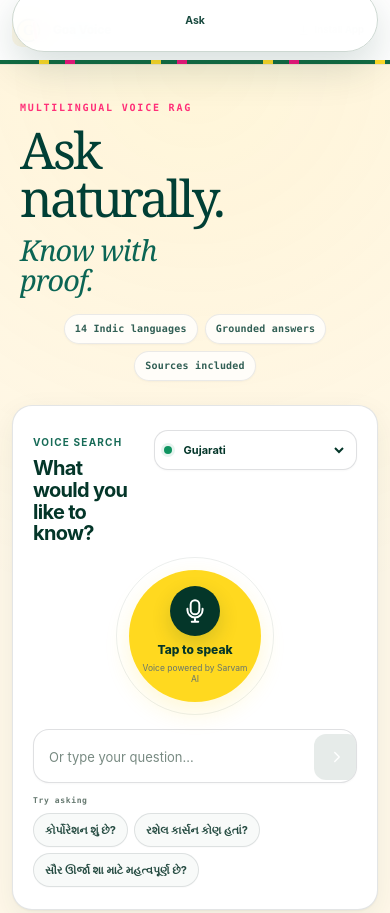
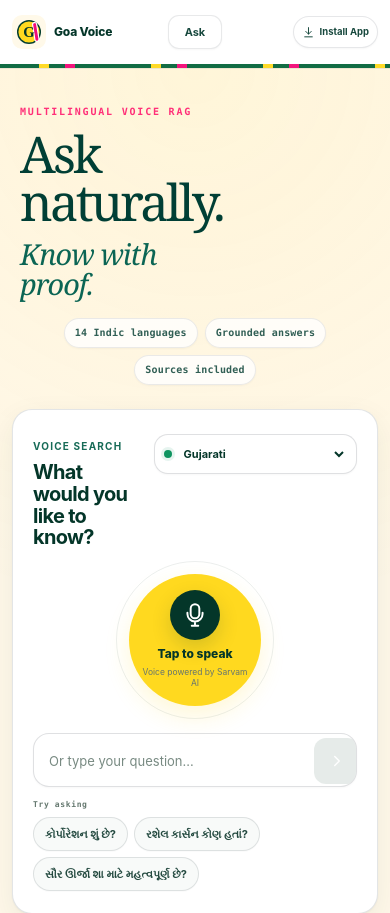
Before and after one commit to parth7881/Voice-Rag, a Next.js app: page / in a window 390 px wide. Shown: the top 913 px of the page. Built offline with nearby package versions, Linux system fonts and the light colour scheme.

Commit message:
Restore single-layer mobile app header

```diff
--- a/app/polish.css
+++ b/app/polish.css
@@ -12,7 +12,7 @@
 /* Header: simple, restrained, product-like. */
 .site-header {
   height: 76px;
-  background: rgba(255, 255, 255, 0.97);
+  background: rgba(255, 255, 255, 0.98);
   border-bottom: 0;
   box-shadow: 0 1px 0 rgba(31, 41, 55, 0.07);
   backdrop-filter: blur(16px);
@@ -84,18 +84,15 @@
   letter-spacing: 0.08em;
 }
 
-/* Legacy PP control must never return if stale HTML/CSS is cached. */
 .avatar {
   display: none !important;
 }
 
-/* Keep the Goa accent, but make it lighter and less decorative-heavy. */
 .goa-stripe {
   height: 4px;
   opacity: 0.96;
 }
 
-/* Professional surface treatment: fewer hard outlines, more tonal separation. */
 body .home-page .feature-tags span {
   border-color: rgba(31, 41, 55, 0.09);
   background: rgba(255, 255, 255, 0.78);
@@ -116,7 +113,6 @@
   background: rgba(255, 255, 255, 0.025);
 }
 
-/* Remove decorative double-outline treatment from legacy voice card if cached. */
 .voice-card::before {
   display: none !important;
 }
@@ -142,7 +138,6 @@
   outline-offset: 2px;
 }
 
-/* Tablet */
 @media (max-width: 900px) {
   .shell {
     width: min(100% - 32px, 1440px);
@@ -157,15 +152,23 @@
   }
 }
 
-/* Mobile: compact native-app-style top bar. */
+/* Mobile: one finished app-bar layer below the system status bar. */
 @media (max-width: 640px) {
   .site-header {
-    height: 64px;
+    position: sticky;
+    top: 0;
+    height: calc(68px + env(safe-area-inset-top, 0px));
+    padding-top: env(safe-area-inset-top, 0px);
+    background: #ffffff;
+    border: 0;
+    box-shadow: 0 1px 0 rgba(31, 41, 55, 0.08);
+    backdrop-filter: none;
+    -webkit-backdrop-filter: none;
   }
 
   .header-inner {
-    height: 60px;
-    grid-template-columns: minmax(0, 1fr) auto auto;
+    height: 64px;
+    grid-template-columns: minmax(0, 1fr) auto minmax(0, 1fr);
     align-items: center;
     column-gap: 8px;
   }
@@ -175,6 +178,7 @@
   }
 
   .brand {
+    justify-self: start;
     min-width: 0;
     max-width: 150px;
     gap: 8px;
@@ -182,8 +186,8 @@
   }
 
   .brand-logo {
-    width: 35px;
-    height: 35px;
+    width: 36px;
+    height: 36px;
     border-radius: 10px;
   }
 
@@ -193,40 +197,60 @@
 
   .brand-copy strong {
     display: block;
-    max-width: 86px;
+    max-width: 88px;
     overflow: hidden;
     text-overflow: ellipsis;
     white-space: nowrap;
     font-size: 13px;
+    line-height: 1.15;
   }
 
   .brand-copy small {
     display: none;
   }
 
+  /* Hard-reset the old floating mobile nav from globals.css. */
   .nav {
-    justify-self: end;
-    height: 100%;
+    position: static !important;
+    left: auto !important;
+    right: auto !important;
+    top: auto !important;
+    bottom: auto !important;
+    transform: none !important;
+    justify-self: center;
+    width: auto !important;
+    height: auto;
     display: flex;
     align-items: center;
+    gap: 0;
+    padding: 0 !important;
+    border: 0 !important;
+    border-radius: 0;
+    background: transparent !important;
+    box-shadow: none !important;
+    backdrop-filter: none !important;
+    -webkit-backdrop-filter: none !important;
+    z-index: auto;
   }
 
   .nav a,
   .nav a[aria-current="page"] {
-    min-width: 42px;
-    min-height: 34px;
-    padding: 0 8px;
-    border-radius: 8px;
-    background: transparent;
-    box-shadow: none;
+    min-width: 58px;
+    min-height: 36px;
+    padding: 0 13px;
+    border: 1px solid rgba(31, 41, 55, 0.10);
+    border-radius: 11px;
+    background: #ffffff;
+    box-shadow: 0 1px 2px rgba(0, 0, 0, 0.035);
     color: #17483d;
-    font-size: 11px;
+    font-size: 11.5px;
     font-weight: 700;
   }
 
   .nav a:hover,
   .nav a:focus-visible {
-    background: rgba(8, 102, 60, 0.055);
+    background: #f7faf8;
+    border-color: rgba(8, 102, 60, 0.18);
   }
 
   .header-actions {
@@ -252,29 +276,29 @@
 
 @media (max-width: 420px) {
   .header-inner {
-    column-gap: 5px;
+    column-gap: 6px;
   }
 
   .brand {
-    max-width: 124px;
+    max-width: 126px;
   }
 
   .brand-logo {
-    width: 33px;
-    height: 33px;
+    width: 34px;
+    height: 34px;
   }
 
   .brand-copy strong {
-    max-width: 72px;
+    max-width: 74px;
     font-size: 12px;
   }
 
   .nav a,
   .nav a[aria-current="page"] {
-    min-width: 38px;
-    min-height: 32px;
-    padding: 0 6px;
-    font-size: 10.5px;
+    min-width: 54px;
+    min-height: 34px;
+    padding: 0 11px;
+    font-size: 11px;
   }
 }
 
@@ -284,10 +308,16 @@
   }
 
   .brand {
-    max-width: 104px;
+    max-width: 106px;
   }
 
   .brand-copy strong {
-    max-width: 54px;
+    max-width: 56px;
+  }
+
+  .nav a,
+  .nav a[aria-current="page"] {
+    min-width: 50px;
+    padding-inline: 9px;
   }
 }
```
